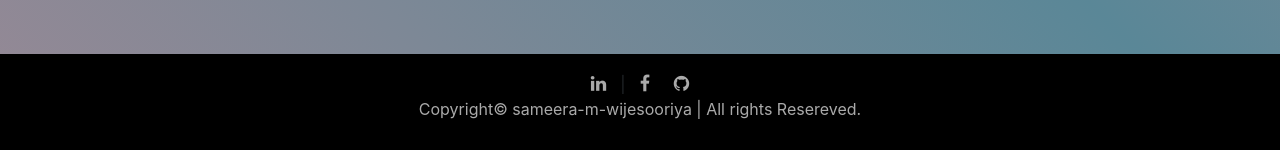
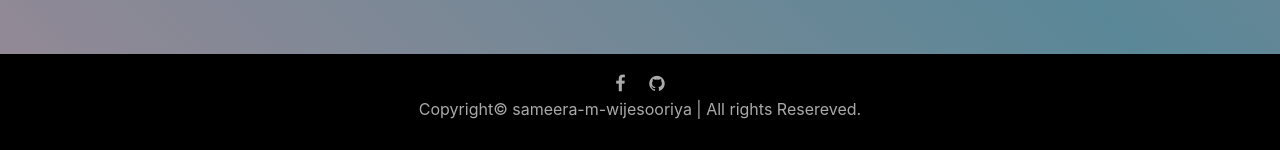
Before and after one commit to SameeraWijesooriya/SameeraWijesooriya.github.io, a plain HTML site: page index.html in a window 1280 px wide. Shown: the part 4806-4956 px from the top of the page. Drawn offline with Linux system fonts and the light colour scheme.

Commit message:
Update index.html

```diff
--- a/index.html
+++ b/index.html
@@ -365,7 +365,7 @@
 			<div class="container-fluid">
 				<div class="social-area text-center">
 					<!-- <a href="#"><i class="fa fa-twitter"></i></a> |  -->
-					<a href="https://www.linkedin.com/in/sameera-m-wijesooriya"><i class="fa fa-linkedin"></i></a> |
+<!-- 					<a href="https://www.linkedin.com/in/sameera-m-wijesooriya"><i class="fa fa-linkedin"></i></a> |  -->
 					<a href="https://www.facebook.com/sameeramadushanka.wijesooriya"><i class="fa fa-facebook"></i></a>
 					<a href="https://github.com/SameeraWijesooriya"><i class="fa fa-github"></i></a>
 				</div>
```
